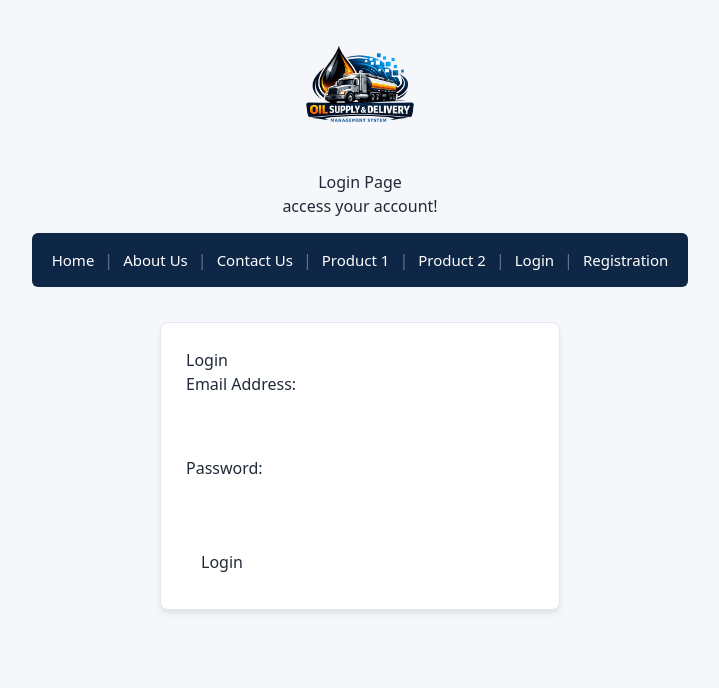
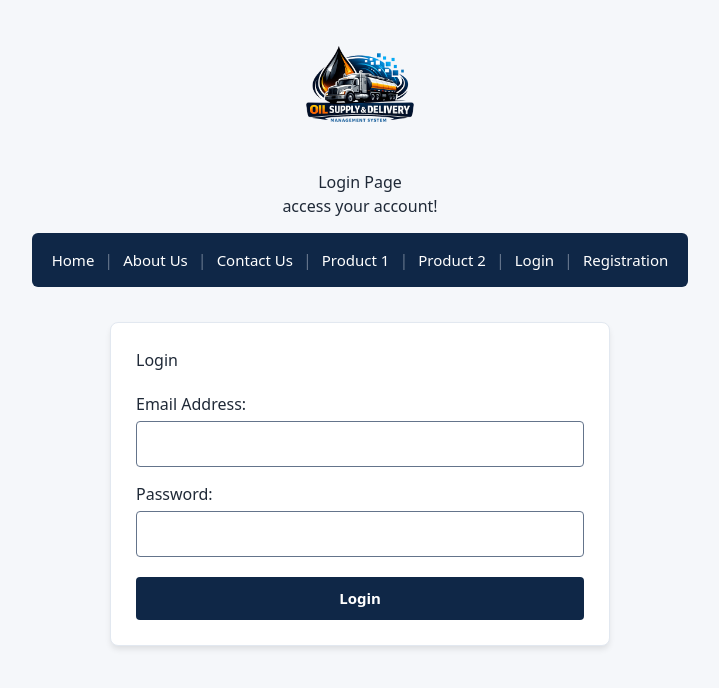
Before and after one commit to MirEashanZaman/Oil-Supply-Delivery-Management-System-Frontend, a Next.js app: page /login in a window 1280 px wide. Shown: the top 688 px of the page, without its empty margins (280-999 px from the left). Built offline with nearby package versions, Linux system fonts and the light colour scheme.

Commit message:
Update login page to use form-input class and 500px container width

```diff
--- a/app/login/page.tsx
+++ b/app/login/page.tsx
@@ -52,7 +52,7 @@ export default function Login() {
             <div style={{
                 marginTop: "20px",
                 width: "100%",
-                maxWidth: "400px",
+                maxWidth: "500px",
                 backgroundColor: "#FFFFFF",
                 padding: "25px",
                 borderRadius: "8px",
@@ -60,15 +60,15 @@ export default function Login() {
                 boxShadow: "0 4px 6px -1px rgba(0, 0, 0, 0.1)",
                 textAlign: "left"
             }}>
-                <h1>Login</h1>
+                <h1 style={{ marginTop: 0, color: "#1F2937", marginBottom: "20px" }}>Login</h1>
 
                 {successMessage && (
-                    <p style={{ color: "green", fontWeight: "bold" }}>{successMessage}</p>
+                    <p style={{ color: "#16A34A", fontWeight: "bold", marginBottom: "15px" }}>{successMessage}</p>
                 )}
 
                 <form onSubmit={handleSubmit} noValidate>
                     <div style={{ marginBottom: "15px" }}>
-                        <label htmlFor="email" style={{ display: "block", marginBottom: "5px" }}>
+                        <label htmlFor="email" style={{ display: "block", marginBottom: "5px", fontWeight: "500", color: "#1F2937" }}>
                             Email Address:
                         </label>
                         <input
@@ -76,15 +76,15 @@ export default function Login() {
                             type="email"
                             value={email}
                             onChange={(e) => setEmail(e.target.value)}
-                            style={{ width: "100%", padding: "8px", boxSizing: "border-box" }}
+                            className="form-input"
                         />
                         {errors.email && (
-                            <span style={{ color: "red", fontSize: "14px" }}>{errors.email}</span>
+                            <span style={{ color: "#DC2626", fontSize: "14px", display: "block", marginTop: "5px" }}>{errors.email}</span>
                         )}
                     </div>
 
-                    <div style={{ marginBottom: "15px" }}>
-                        <label htmlFor="password" style={{ display: "block", marginBottom: "5px" }}>
+                    <div style={{ marginBottom: "20px" }}>
+                        <label htmlFor="password" style={{ display: "block", marginBottom: "5px", fontWeight: "500", color: "#1F2937" }}>
                             Password:
                         </label>
                         <input
@@ -92,14 +92,24 @@ export default function Login() {
                             type="password"
                             value={password}
                             onChange={(e) => setPassword(e.target.value)}
-                            style={{ width: "100%", padding: "8px", boxSizing: "border-box" }}
+                            className="form-input"
                         />
                         {errors.password && (
-                            <span style={{ color: "red", fontSize: "14px" }}>{errors.password}</span>
+                            <span style={{ color: "#DC2626", fontSize: "14px", display: "block", marginTop: "5px" }}>{errors.password}</span>
                         )}
                     </div>
 
-                    <button type="submit" style={{ padding: "10px 15px", cursor: "pointer" }}>
+                    <button type="submit" style={{
+                        backgroundColor: "#0F2747",
+                        color: "#FFFFFF",
+                        border: "none",
+                        padding: "10px 20px",
+                        borderRadius: "4px",
+                        cursor: "pointer",
+                        fontWeight: "600",
+                        fontSize: "15px",
+                        width: "100%"
+                    }}>
                         Login
                     </button>
                 </form>
```
